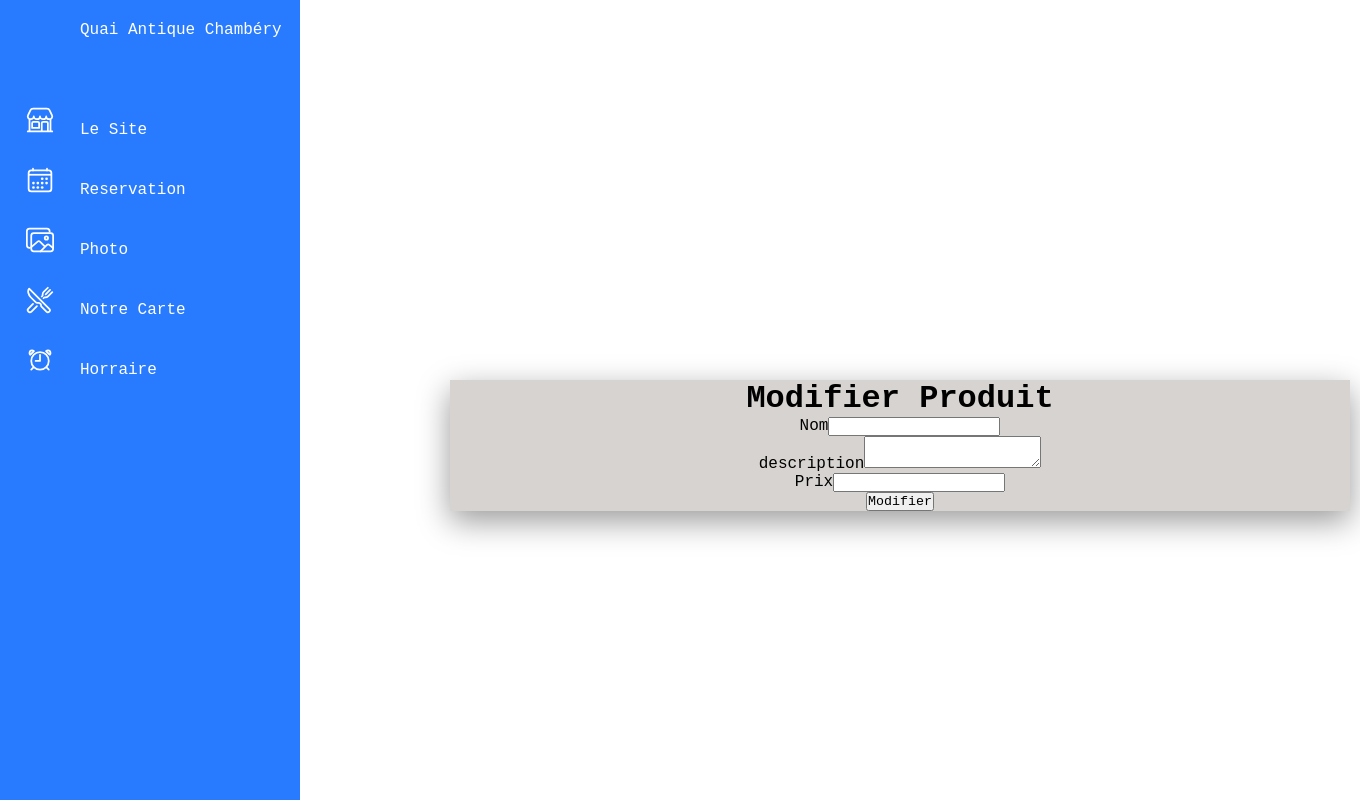
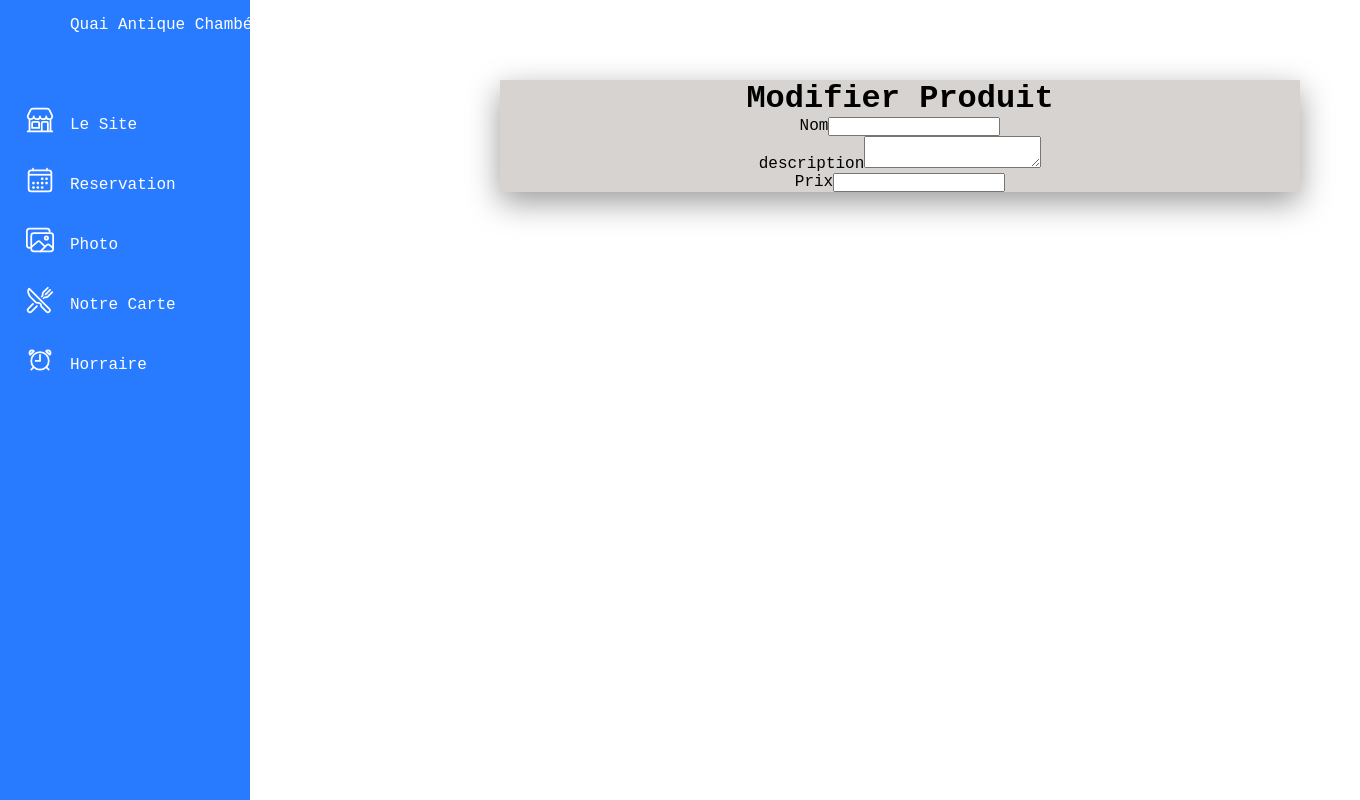
Before and after one commit to GDel84/ArnaudMichant, a Symfony app: template templates/admin/product/admin-product-edit.html.twig in a window 1360 px wide. Run offline with Twig, Linux system fonts and the light colour scheme; the template is opened without the code that fills it, so the values that code supplies are empty; form fields are guessed from the names that the template uses; some libraries are stand-ins or nearby versions.

Commit message:
carte create product bug

```diff
--- a/public/css/adminstyle.css
+++ b/public/css/adminstyle.css
@@ -11,14 +11,9 @@
     --black1:#222;
     --black2:#999;
   }
-  body{
-    min-height: 100vh;
-    overflow-x: hidden;
-  }
-
   .navigation{
     position: fixed;
-    width: 300px;
+    width: 250px;
     height: 100%;
     background: var(--blue);
     border-left: 10px solid var(--blue);
@@ -73,37 +68,17 @@
   .navigation ul li a .title{
     position: relative;
     display: block;
-    padding: 0 10px;
-    height: 60px;
-    line-height: 60px;
+    padding: 0 0px;
+    height: 10px;
+    line-height: 50px;
     text-align: start;
     white-space: nowrap;
   }
-
-
-  .navigation ul li:hover a::before{
-    content: '';
-    position: absolute;
-    right: 0;
-    top:-50px;
-    width: 50px;
-    height: 50px;
-    background: transparent;
-    border-radius: 50%;
-    box-shadow: 35px 35px 0 10px var(--white);
-  }
-
-  .navigation ul li:hover a::after{
-    content: '';
-    position: absolute;
-    right: 0;
-    bottom:-50px;
-    width: 50px;
-    height: 50px;
-    background: transparent;
-    border-radius: 50%;
-    box-shadow: 35px -35px 0 10px var(--white);
-    pointer-events: none;
+  .navigation .site{
+    position: relative;
+    display: block;
+    line-height: 50px;
+    text-align: center;
   }
 
   /*--------formulaire -------------*/
@@ -141,6 +116,15 @@
   margin: 380px 0 0px 450px;
   background-color: rgb(214, 211, 208);
 }
+.carte-form-create{
+  width: 800px;
+  height: auto;
+  box-shadow: 0 10px 30px rgba(0,0,0,0.4);
+  text-align: center;
+  position: absolute;
+  margin: 180px 0 0px 350px;
+  background-color: rgb(214, 211, 208);
+}
 .btn-outline-success{
   margin:10px 0;
 }
--- a/templates/admin/product/admin-product-edit.html.twig
+++ b/templates/admin/product/admin-product-edit.html.twig
@@ -2,9 +2,8 @@
 
 
 {% block body %}
-<div class="carte-product">
+<div class="carte-form">
 <h1>Modifier Produit</h1>
-
             {{ form_start(productForm) }}
             {{ form_row(productForm.Title, {
             label:'Nom'
@@ -15,7 +14,6 @@
         {{ form_row(productForm.prices, {
             label:'Prix'
         }) }}
-                <button type="submit" class="btn-form">Modifier</button>
             {{ form_end(productForm) }}
 
 </div>
```
Also changed, not shown: templates/admin/product/admin-product-create.html.twig (+5 -3 lines).
